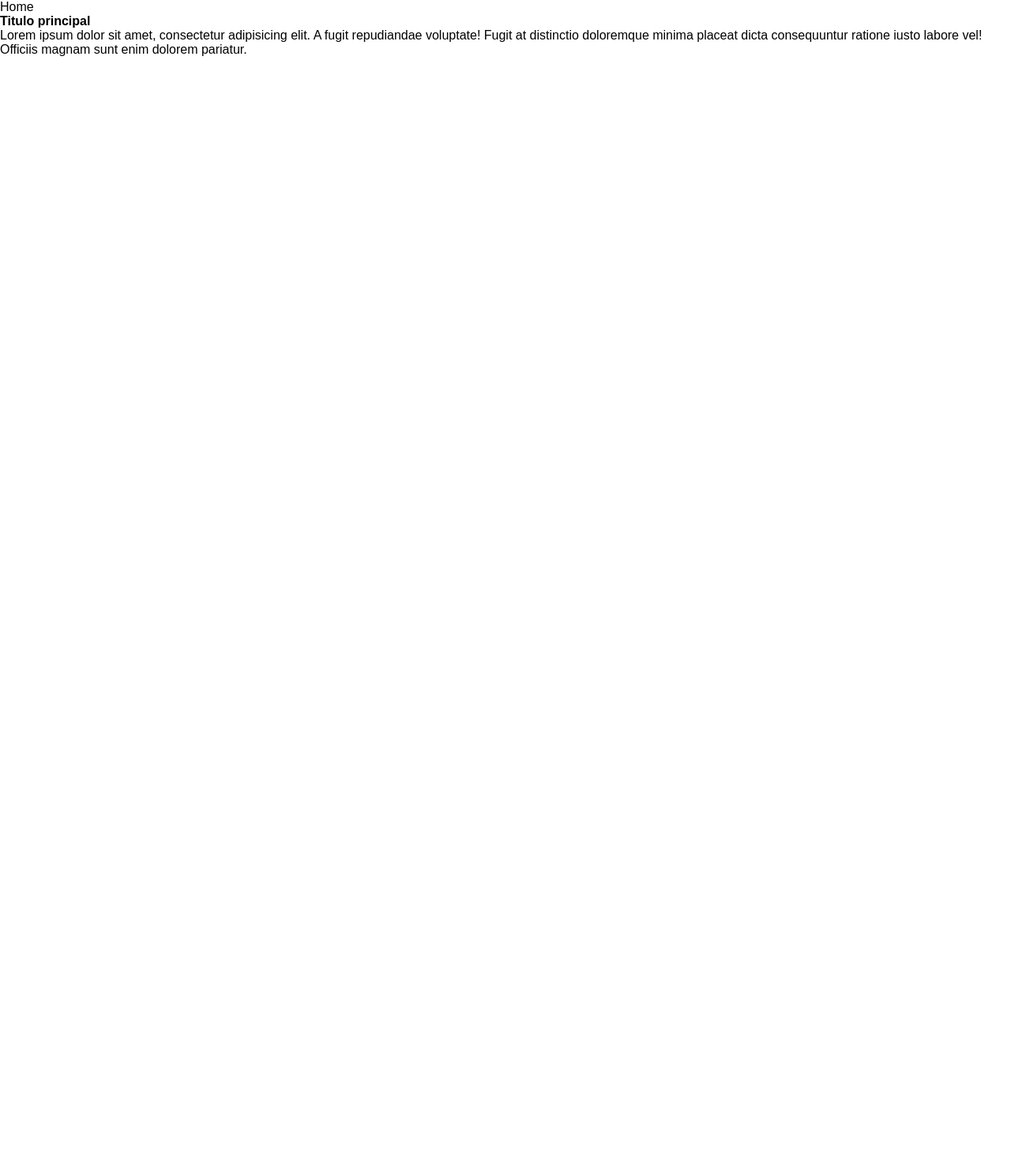
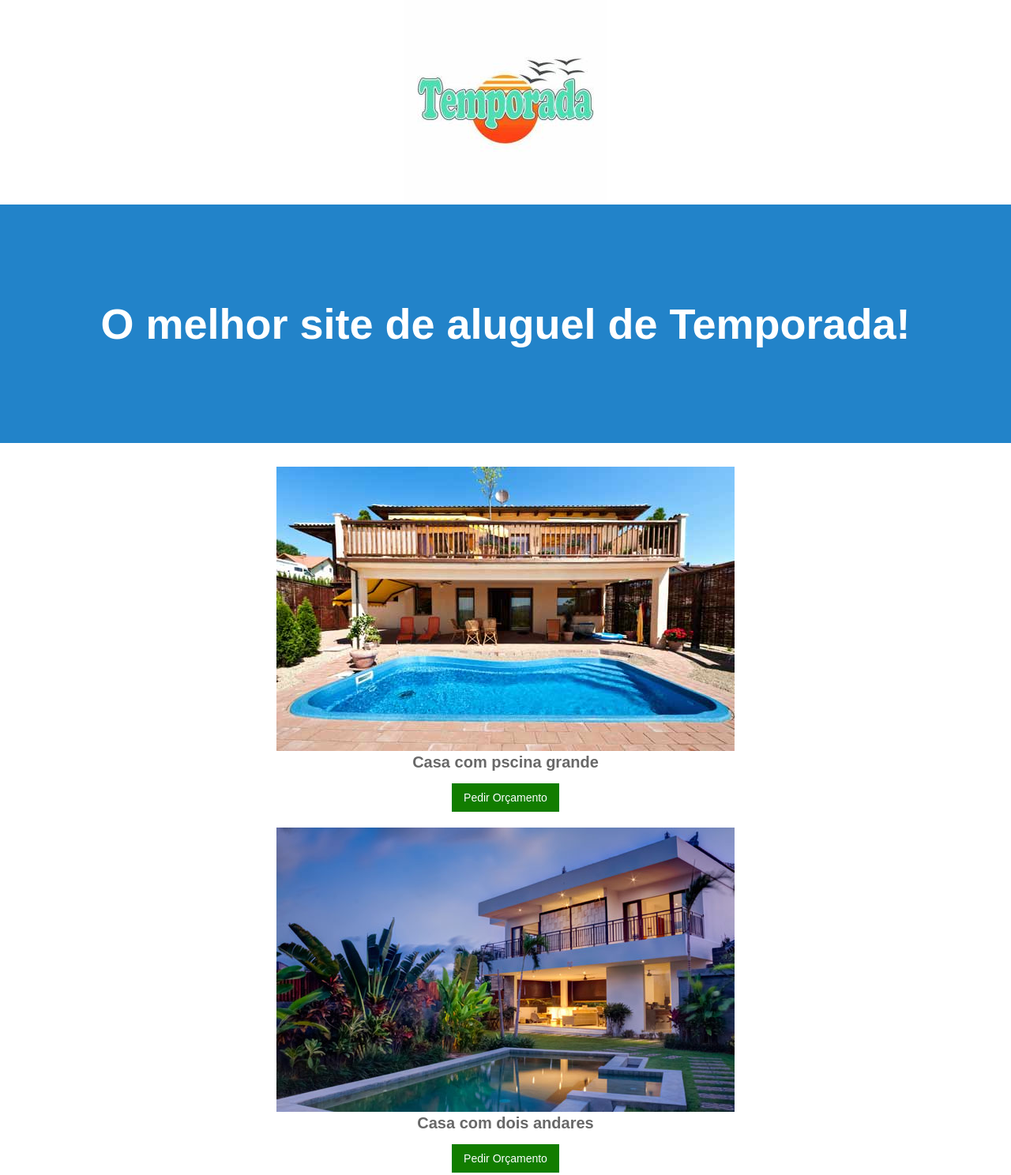
Before and after one commit to suelmartins15/site-temporada, a plain HTML site: page index.html in a window 1280 px wide. Shown: the top 1488 px of the page at 79% size. Before the commit the page ends 800 px from the top, so only its background shows below. Drawn offline with Linux system fonts and the light colour scheme.

Commit message:
img mais idex e css desktop

```diff
--- a/css/style.css
+++ b/css/style.css
@@ -2,5 +2,37 @@
     margin: 0;
     padding: 0;
     font-family: Arial, Helvetica, sans-serif;
-    font-size: 16px;
+    font-size: 14px;
 }
+header{
+    text-align: center;
+}
+
+section{
+    background-color: #2283c9;
+    padding: 120px 15px;
+}
+h1{
+    margin: 0;
+    color: #fff;
+    font-size: 54px;
+    text-align: center;
+}
+
+article{
+    margin: 30px 0;
+    text-align: center;
+
+}
+article h2{
+    font-size: 20px;
+    color: #686868;
+    margin-bottom: 25px;
+}
+
+.botao{
+    background-color: #127d00;
+    color: #fff;
+    padding: 10px 15px;
+    text-decoration: none;
+}
--- a/index.html
+++ b/index.html
@@ -1,23 +1,39 @@
 <!DOCTYPE html>
-<html lang="en">
+<html lang="pt-br">
 <head>
     <meta charset="UTF-8">
     <meta name="viewport" content="width=device-width, initial-scale=1.0">
-    <title>Temporada</title>
+    <title>Temporada - Suas Férias no local certo</title>
     <link rel="stylesheet" href="css/style.css">
 </head>
 <body>
-    <head>
-        <nav>
-            <ul>
-                <li>Home</li>
-            </ul>
-        </nav>
-
-        </main>
-    </head>
+    <header>
+        <img src="imagens/logoo.jpg" alt="Temporada">
+    </header>
+    <section>
+        <h1>O melhor site de aluguel de Temporada!</h1>
+    </section>
     <main>
-        <h1>Titulo principal</h1>
-        <p>Lorem ipsum dolor sit amet, consectetur adipisicing elit. A fugit repudiandae voluptate! Fugit at distinctio doloremque minima placeat dicta consequuntur ratione iusto labore vel! Officiis magnam sunt enim dolorem pariatur.</p>
+        <article>
+            <img src="imagens/casa.jpg" alt="Casa com pscina">
+            <h2>Casa com pscina grande</h2>
+            <a href="orcamento.html"  class="botao">Pedir Orçamento</a>
+        </article>
+        <article>
+            <img src="imagens/casa1.jpg" alt="Casa com pscina">
+            <h2>Casa com dois andares</h2>
+            <a href="orcamento.html" class="botao">Pedir Orçamento</a>
+        </article>
+        <article>
+            <img src="imagens/casa2.jpg" alt="Casa com pscina">
+            <h2>Casa com pscina grande</h2>
+            <a href="orcamento.html" class="botao">Pedir Orçamento</a>
+        </article>
+        <article>
+            <img src="imagens/casa3.jpg" alt="Casa com pscina">
+            <h2>Casa com dois andares</h2>
+            <a href="orcamento.html" class="botao">Pedir Orçamento</a>
+        </article>
+    </main>
 </body>
 </html>
```
Also changed, not shown: imagens/casa.jpg (renamed from img/casa.jpg), imagens/casa1.jpg (renamed from img/casa3.jpg), imagens/casa2.jpg (renamed from img/casa2.jpg), imagens/casa3.jpg (renamed from img/casa6.jpg), imagens/casa4.jpg (renamed from img/casa5.jpg), imagens/logo.png (renamed from img/logo.png), imagens/logo1.png (renamed from img/logo1.png), imagens/logo2.png (renamed from img/logo2.png), imagens/logoo.jpg (renamed from img/logoo.jpg), img/casa4.jpeg (deleted).
